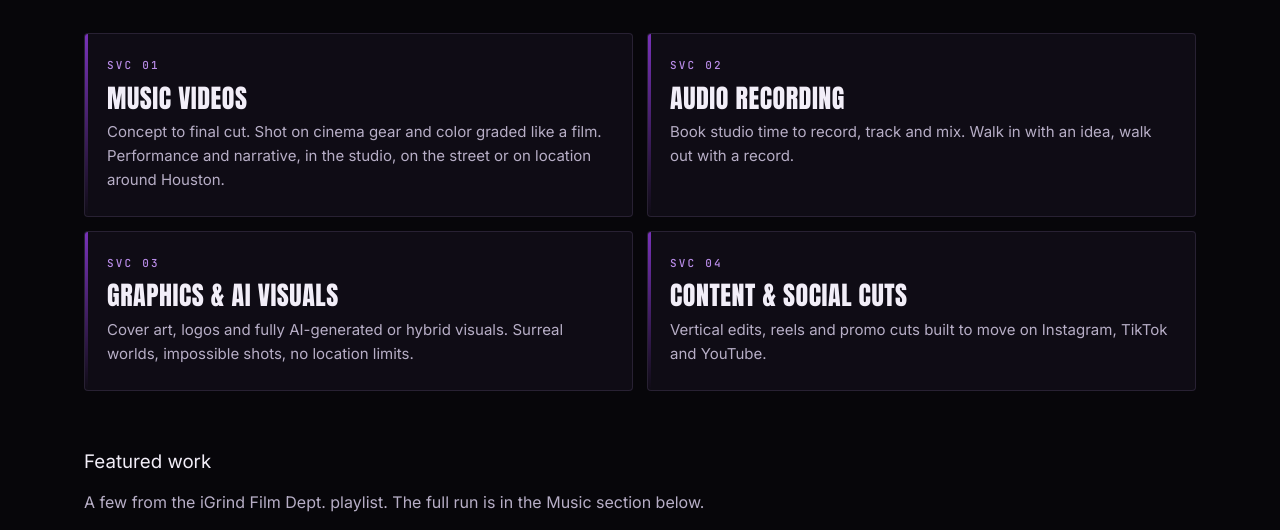
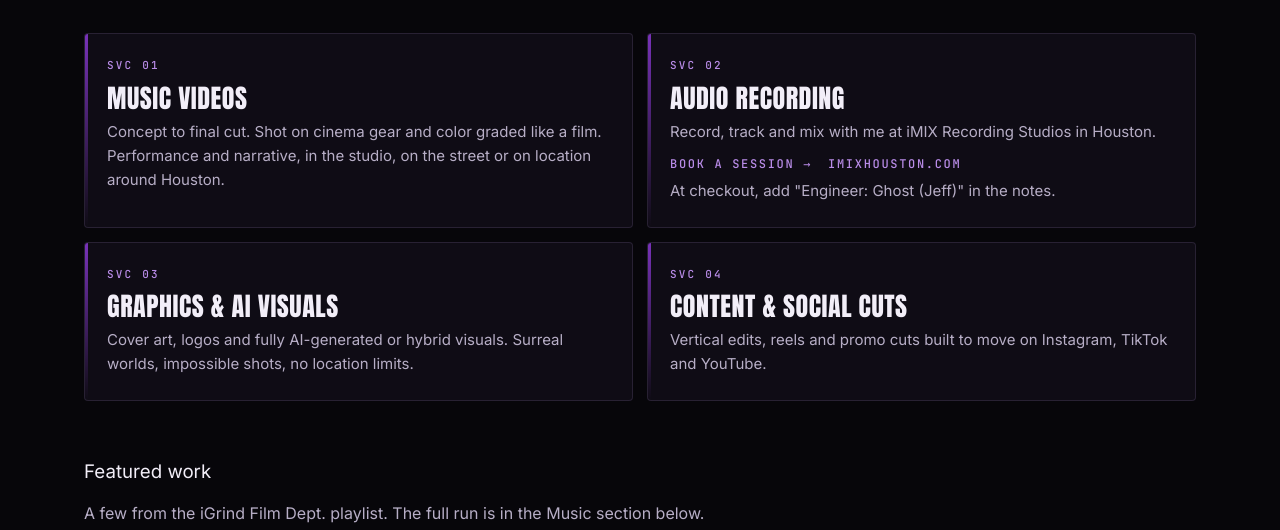
Before and after one commit to ghostdiditofficial/ghostdidit.com, a plain HTML site: page index.html in a window 1280 px wide. Shown: the part 1739-2269 px from the top of the page. Drawn offline with Linux system fonts and the light colour scheme.

Commit message:
Audio recording: iMIX booking + site links

```diff
--- a/css/styles.css
+++ b/css/styles.css
@@ -241,6 +241,10 @@ ul.strip { display: grid; grid-template-columns: 1fr; gap: 1px; margin-top: 44px
 .svc-n { font: 500 11px/1.3 var(--mono); letter-spacing: .2em; color: var(--purple-lite); margin-bottom: 12px; }
 .svc h3 { font-family: var(--display); text-transform: uppercase; font-size: 26px; line-height: 1.05; margin-bottom: 8px; letter-spacing: .02em; }
 .svc p:not(.svc-n) { color: var(--ink-dim); font-size: 15px; }
+.svc .svc-links { display: flex; flex-wrap: wrap; gap: 8px 16px; margin-top: 12px; }
+.svc .svc-links a { font: 500 12px/1.4 var(--mono); letter-spacing: .14em; text-transform: uppercase; color: var(--purple-lite); text-decoration: none; }
+.svc .svc-links a:hover, .svc .svc-links a:focus-visible { text-decoration: underline; }
+.svc .svc-note { margin-top: 6px; font-size: 13px; color: var(--ink-faint); }
 ul.why { display: grid; grid-template-columns: 1fr; gap: 10px; margin: 28px 0 0; }
 .why li { color: var(--ink-dim); padding-left: 18px; position: relative; }
 .why li::before { content: ""; position: absolute; left: 0; top: .65em; width: 8px; height: 8px; background: var(--purple); }
--- a/index.html
+++ b/index.html
@@ -31,7 +31,7 @@
   <link rel="preconnect" href="https://fonts.googleapis.com">
   <link rel="preconnect" href="https://fonts.gstatic.com" crossorigin>
   <link href="https://fonts.googleapis.com/css2?family=Anton&family=Inter:wght@400;600;800&family=JetBrains+Mono:wght@500&display=swap" rel="stylesheet">
-  <link rel="stylesheet" href="css/styles.css?v=20261118d">
+  <link rel="stylesheet" href="css/styles.css?v=20261118e">
 </head>
 <body>
   <a class="skip" href="#main">Skip to content</a>
@@ -176,7 +176,9 @@
           <article class="svc rev">
             <p class="svc-n">SVC 02</p>
             <h3>Audio recording</h3>
-            <p>Book studio time to record, track and mix. Walk in with an idea, walk out with a record.</p>
+            <p>Record, track and mix with me at iMIX Recording Studios in Houston.</p>
+            <p class="svc-links"><a href="https://book.squareup.com/appointments/42a9028d-1f3a-4404-9fb5-a2641466381b/location/AG1T1D24EE3QP/services/BZ3GNKLAHQX2TMZEK33MF7HH" target="_blank" rel="noopener">Book a session →<span class="sr-only"> (opens iMIX booking in a new tab)</span></a> <a href="https://www.imixhouston.com" target="_blank" rel="noopener">imixhouston.com<span class="sr-only"> (opens in new tab)</span></a></p>
+            <p class="svc-note">At checkout, add "Engineer: Ghost (Jeff)" in the notes.</p>
           </article>
           <article class="svc rev">
             <p class="svc-n">SVC 03</p>
```
